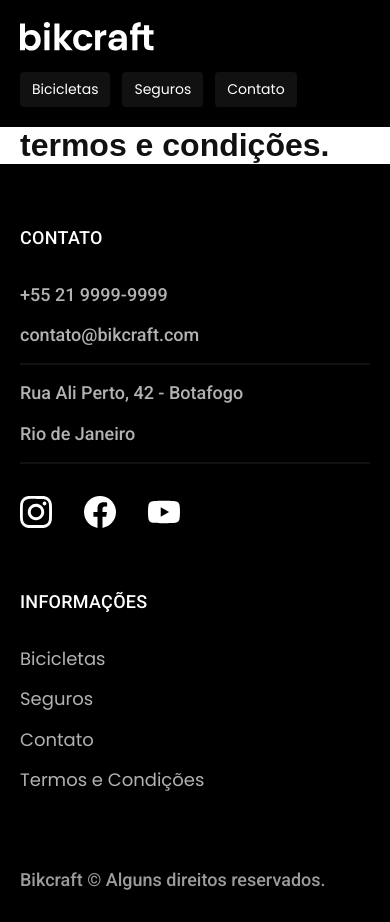
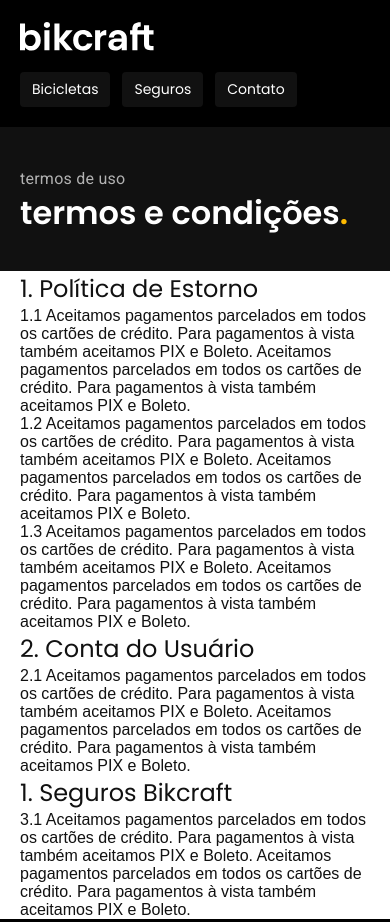
Before and after one commit to willianforgiarini/bikcraft, a plain HTML site: page termos.html in a window 390 px wide. Shown: the top 922 px of the page. Drawn offline with Linux system fonts and the light colour scheme.

Commit message:
termos-condições

```diff
--- a/css/style.css
+++ b/css/style.css
@@ -19,3 +19,6 @@
 
 /* Seguros */
 @import "./seguros/seguros.css";
+
+/* Termos */
+@import "./termos/termos.css";
--- a/css/utilidades/componentes.css
+++ b/css/utilidades/componentes.css
@@ -62,3 +62,26 @@
 .link:hover {
     color: var(--cor-0);
 }
+
+/* titulo internos */
+.titulo-bg {
+    padding-top: 60px;
+    padding-bottom: 60px;
+    background-color: var(--cor-11);
+}
+
+.titulo p {
+    margin-bottom: 4px;
+}
+
+@media (max-width: 800px) {
+    .titulo-bg {
+        padding-top: 40px;
+        padding-bottom: 40px;
+    }
+    .titulo p {
+        font-size: 1rem;
+        text-transform: lowercase;
+        font-weight: 400;
+    }
+}
--- a/termos.html
+++ b/termos.html
@@ -34,9 +34,22 @@
     <main>
         <div class="titulo-bg">
             <div class="titulo container">
-                <h1>termos e condições<span>.</span></h1>
+                <p class="font-2-l-b cor-5">Termos de uso</p>
+                <h1 class="font-1-xxl cor-0">termos e condições<span class="cor-p1">.</span></h1>
             </div>
         </div>
+
+        <div class="termos container">
+            <h2 class="font-1-l cor-11">1. Política de Estorno</h2>
+            <p>1.1 Aceitamos pagamentos parcelados em todos os cartões de crédito. Para pagamentos à vista também aceitamos PIX e Boleto. Aceitamos pagamentos parcelados em todos os cartões de crédito. Para pagamentos à vista também aceitamos PIX e Boleto.</p>
+            <p>1.2 Aceitamos pagamentos parcelados em todos os cartões de crédito. Para pagamentos à vista também aceitamos PIX e Boleto. Aceitamos pagamentos parcelados em todos os cartões de crédito. Para pagamentos à vista também aceitamos PIX e Boleto.</p>
+            <p>1.3 Aceitamos pagamentos parcelados em todos os cartões de crédito. Para pagamentos à vista também aceitamos PIX e Boleto. Aceitamos pagamentos parcelados em todos os cartões de crédito. Para pagamentos à vista também aceitamos PIX e Boleto.</p>
+            <h2 class="font-1-l cor-11">2. Conta do Usuário</h2>
+            <p>2.1 Aceitamos pagamentos parcelados em todos os cartões de crédito. Para pagamentos à vista também aceitamos PIX e Boleto. Aceitamos pagamentos parcelados em todos os cartões de crédito. Para pagamentos à vista também aceitamos PIX e Boleto.</p>
+            <h2 class="font-1-l cor-11">1. Seguros Bikcraft</h2>
+            <p>3.1 Aceitamos pagamentos parcelados em todos os cartões de crédito. Para pagamentos à vista também aceitamos PIX e Boleto. Aceitamos pagamentos parcelados em todos os cartões de crédito. Para pagamentos à vista também aceitamos PIX e Boleto.</p>
+        </div>
+
     </main>
 
     <footer class="footer-bg">
```
Also changed, not shown: css/termos/termos.css (added).
